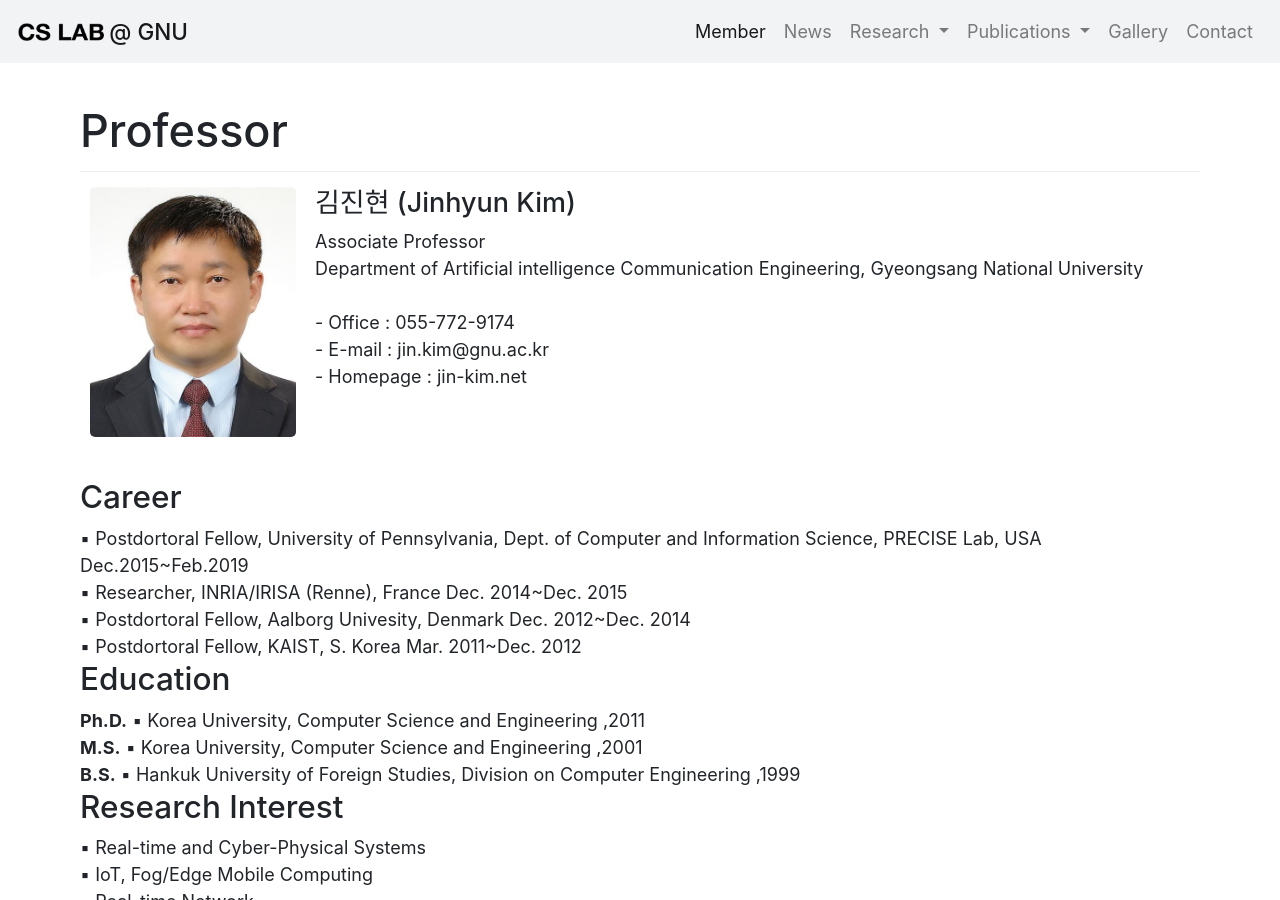
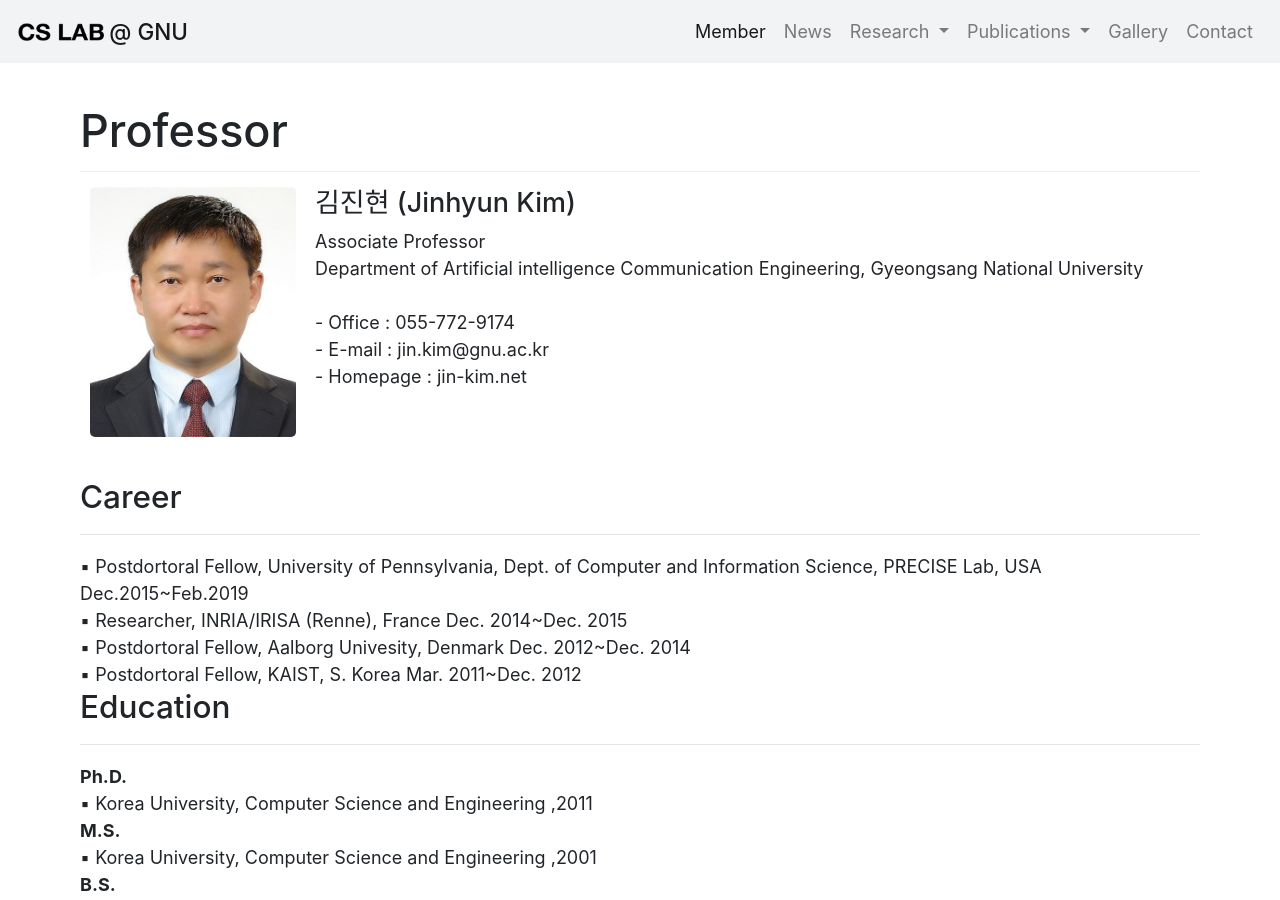
Before and after one commit to LEEJUH0/LEEJUH0.github.io, a Jekyll site: the page built from member/members.html, in a window 1280 px wide and 900 px high. Built offline with Jekyll 4.4.1, drawn with Linux system fonts in a browser that asks for light colours; some web fonts are replaced.

Commit message:
Update members.html

```diff
--- a/member/members.html
+++ b/member/members.html
@@ -50,27 +50,32 @@ permalink: /member/members/
 			</td>
 	</table>
 	<h3>Career</h3>
+	<hr>
 	▪ Postdortoral Fellow, University of Pennsylvania, Dept. of Computer and Information Science, PRECISE Lab, USA
 	Dec.2015~Feb.2019<br>
 	▪ Researcher, INRIA/IRISA (Renne), France Dec. 2014~Dec. 2015<br>
 	▪ Postdortoral Fellow, Aalborg Univesity, Denmark Dec. 2012~Dec. 2014<br>
-	▪ Postdortoral Fellow, KAIST, S. Korea Mar. 2011~Dec. 2012<br>
-
+	▪ Postdortoral Fellow, KAIST, S. Korea Mar. 2011~Dec. 2012
+	<br>
 	<h3>Education</h3>
+	<hr>
 	<b>Ph.D.</b>
-	▪ Korea University, Computer Science and Engineering ,2011
 	<br>
+	▪ Korea University, Computer Science and Engineering ,2011<br>
 	<b>M.S.</b>
-	▪ Korea University, Computer Science and Engineering ,2001</b>
 	<br>
+	▪ Korea University, Computer Science and Engineering ,2001<br>
 	<b>B.S.</b>
-	▪ Hankuk University of Foreign Studies, Division on Computer Engineering ,1999</b>
-
+	<br>
+	▪ Hankuk University of Foreign Studies, Division on Computer Engineering ,1999
+	<br>
 	<h3>Research Interest</h3>
+	<hr>
 	▪ Real-time and Cyber-Physical Systems<br>
 	▪ IoT, Fog/Edge Mobile Computing<br>
 	▪ Real-time Network<br>
 	▪ Software Engineering (Formal Methods, Model Checking)
+	<br>
 	<br>
 	<h1>Graduate Students</h1>
 
```
